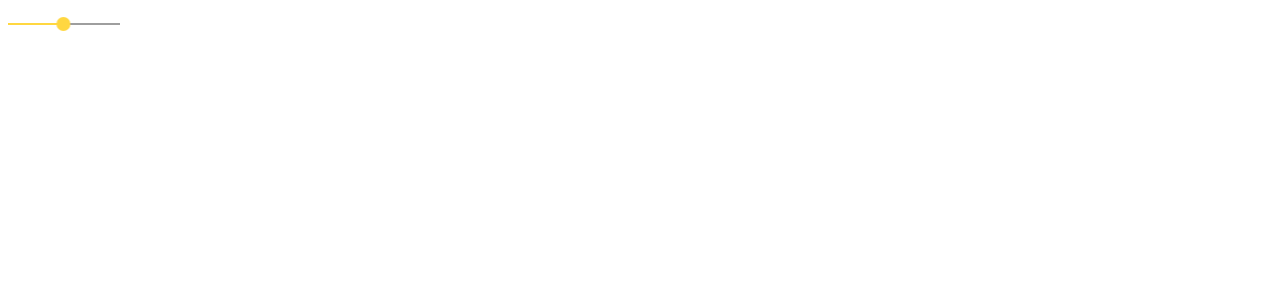
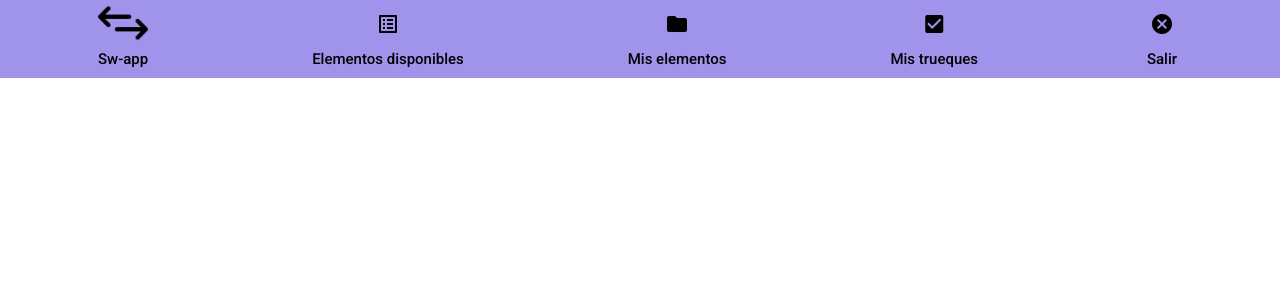
Before and after one commit to CristianDavidSanchez/Swapp, an Angular app: page / in a window 1280 px wide. Shown: the top 300 px of the page. Built offline with nearby package versions, Linux system fonts and the light colour scheme.

Commit message:
barra de navegaci[on creada

```diff
--- a/angular.json
+++ b/angular.json
@@ -28,7 +28,8 @@
             ],
             "styles": [
               "./node_modules/@angular/material/prebuilt-themes/deeppurple-amber.css",
-              "src/styles.css"
+              "src/styles.css",
+              "src/theme.scss"
             ],
             "scripts": []
           },
@@ -96,7 +97,8 @@
             ],
             "styles": [
               "./node_modules/@angular/material/prebuilt-themes/deeppurple-amber.css",
-              "src/styles.css"
+              "src/styles.css",
+              "src/theme.scss"
             ],
             "scripts": []
           }
--- a/src/app/app.component.html
+++ b/src/app/app.component.html
@@ -1 +1 @@
-<mat-slider min="1" max="100" step="1" value="50"></mat-slider>
+<nav></nav>
--- a/src/app/components/nav/nav.component.css
+++ b/src/app/components/nav/nav.component.css
@@ -0,0 +1,19 @@
+
+.mat-toolbar-single-row{
+    height: 78px;
+    display: flex;
+    flex-direction: row;
+    align-items: center;
+    justify-content: space-around;
+}
+.logo {
+    display: flex;
+    flex-direction: column;
+    font-size: 15px;
+}
+.menu-item {
+    display: flex;
+    flex-direction: column;
+    font-size: 15px;
+    align-items: center;
+}
--- a/src/app/components/nav/nav.component.html
+++ b/src/app/components/nav/nav.component.html
@@ -1 +1,34 @@
-<p>nav works!</p>
+<p>
+    <mat-toolbar color="primary">
+        <div class="logo">
+            <img src="../../../assets/logo 1.png" width="50px">
+            <span class="logo">Sw-app</span>
+        </div>
+        <div class="menu-item">
+            <button mat-icon-button class="example-icon favorite-icon" aria-label="Example icon-button with heart icon">
+                <mat-icon>list_alt</mat-icon>
+            </button>
+            <span>Elementos disponibles</span>
+        </div>
+        <div class="menu-item">
+            <button mat-icon-button class="example-icon" aria-label="Example icon-button with share icon">
+                <mat-icon>folder</mat-icon>
+            </button>
+            <span>Mis elementos</span>
+        </div>
+        <div class="menu-item">
+            <button mat-icon-button class="example-icon" aria-label="Example icon-button with share icon">
+                <mat-icon>check_box</mat-icon>
+            </button>
+            <span>Mis trueques</span>
+        </div>
+        <div class="menu-item">
+            <button mat-icon-button class="example-icon" aria-label="Example icon-button with share icon">
+                <mat-icon>cancel</mat-icon>
+            </button>
+            <span>Salir</span>
+        </div>
+
+
+    </mat-toolbar>
+</p>
--- a/src/app/components/nav/nav.component.ts
+++ b/src/app/components/nav/nav.component.ts
@@ -1,7 +1,7 @@
 import { Component, OnInit } from '@angular/core';
 
 @Component({
-  selector: 'app-nav',
+  selector: 'nav',
   templateUrl: './nav.component.html',
   styleUrls: ['./nav.component.css']
 })
--- /dev/null
+++ b/src/theme.scss
@@ -0,0 +1,40 @@
+@import '~@angular/material/theming';
+@include mat-core();
+$md-custom: (
+    50 : #f4f2fd,
+    100 : #e3dff9,
+    200 : #d0c9f6,
+    300 : #bdb3f2,
+    400 : #aea3ef,
+    500 : #a093ec,
+    600 : #988bea,
+    700 : #8e80e7,
+    800 : #8476e4,
+    900 : #7364df,
+    A100 : #ffffff,
+    A200 : #ffffff,
+    A400 : #eae7ff,
+    A700 : #d4ceff,
+    contrast: (
+        50 : #000000,
+        100 : #000000,
+        200 : #000000,
+        300 : #000000,
+        400 : #000000,
+        500 : #000000,
+        600 : #000000,
+        700 : #000000,
+        800 : #000000,
+        900 : #ffffff,
+        A100 : #000000,
+        A200 : #000000,
+        A400 : #000000,
+        A700 : #000000,
+    )
+);
+  $primary: mat-palette($md-custom,500);
+  $accent: mat-palette($md-custom,200);
+
+  $theme: mat-light-theme($primary, $accent);
+
+@include angular-material-theme($theme);
```
Also changed, not shown: src/app/app.module.ts (+7 -1 lines), src/assets/logo 1.png (added).
